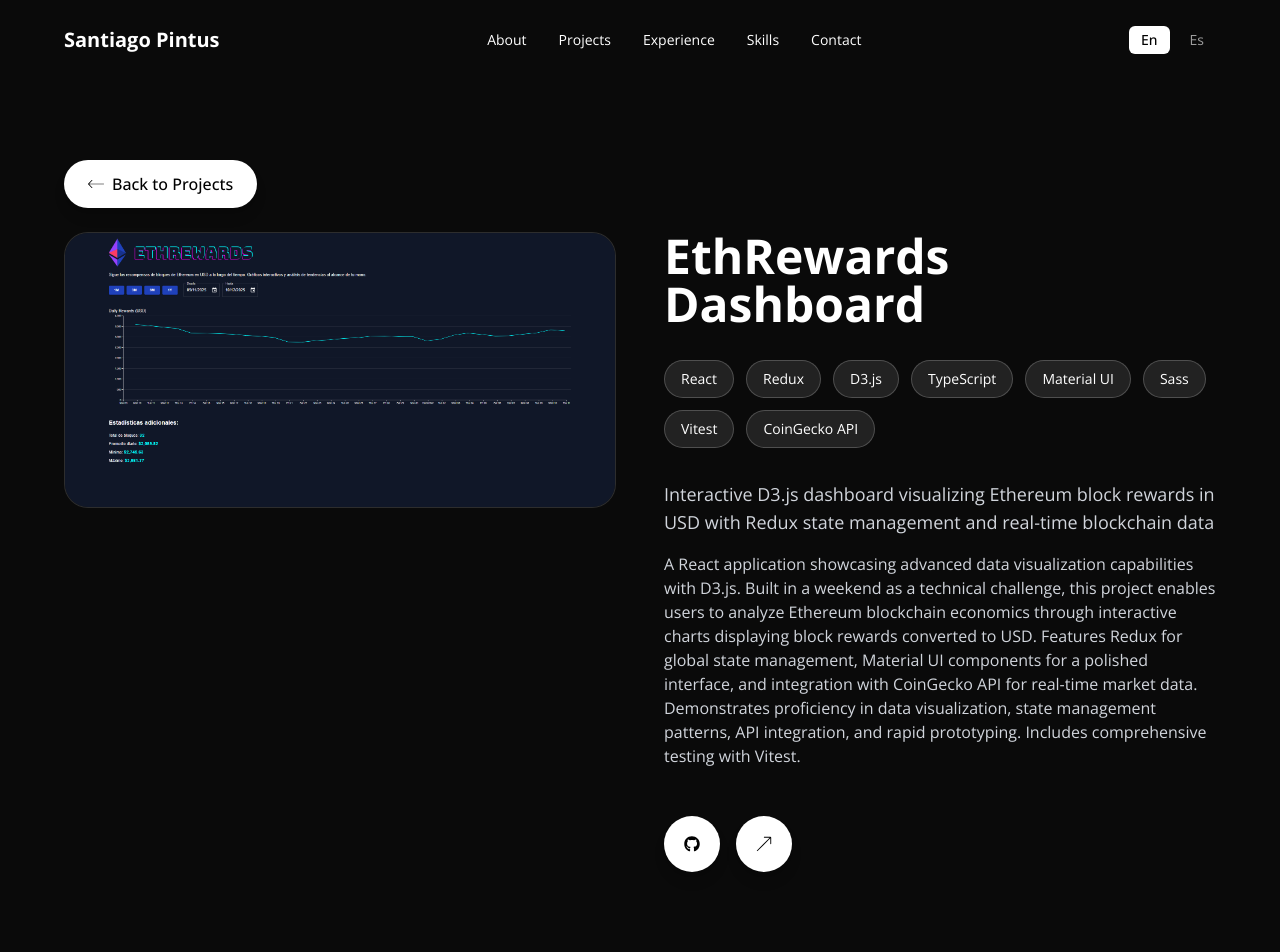
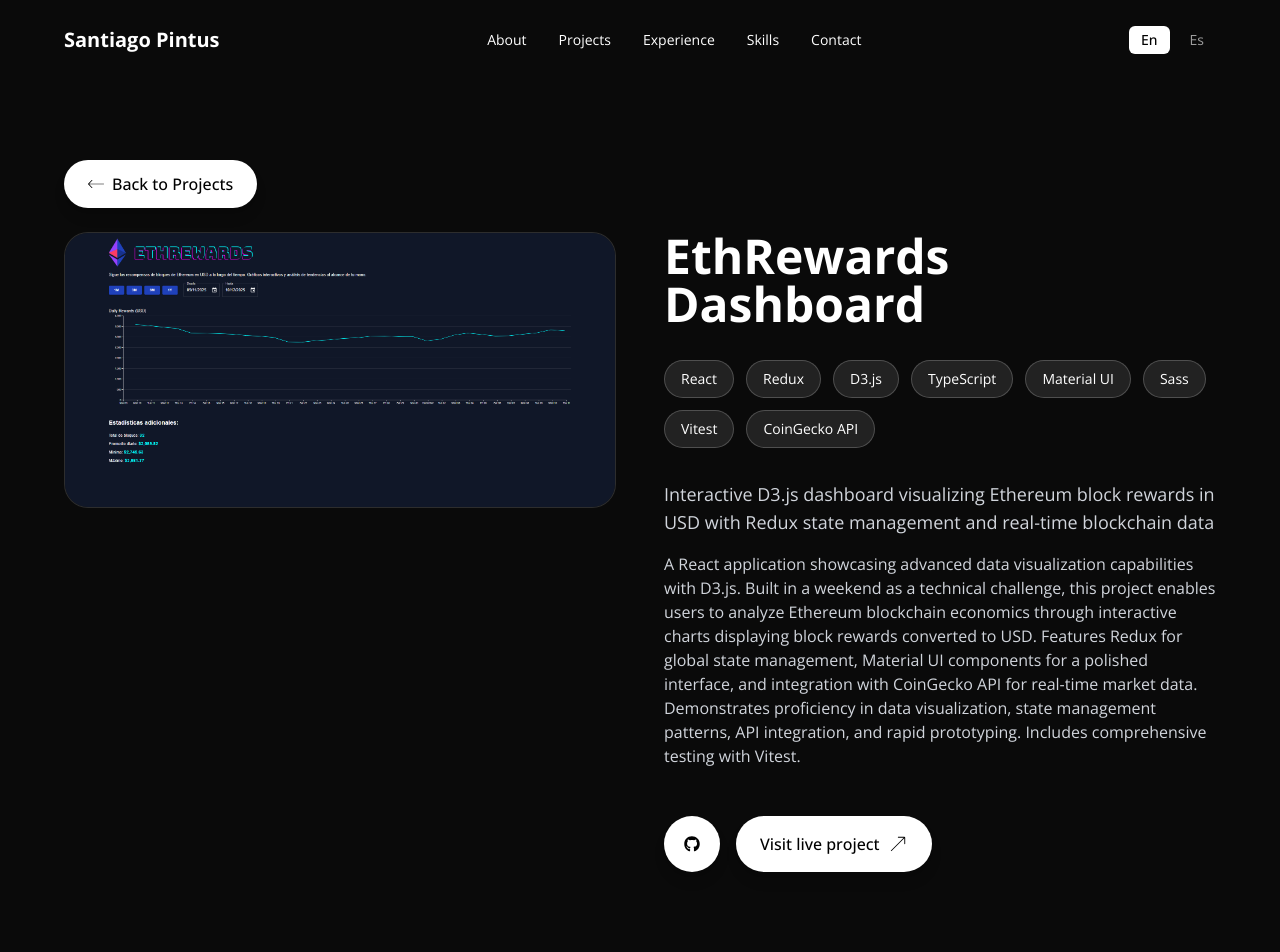
Before and after one commit to santiagopintus/santiagopintus-portfolio, a Next.js app: page /en/projects/ethrewards-redux-cra in a window 1280 px wide. Shown: the top 952 px of the page. Built offline with nearby package versions, Linux system fonts and the light colour scheme.

Commit message:
Small UX improvements to project details

```diff
--- a/components/ProjectDetails.tsx
+++ b/components/ProjectDetails.tsx
@@ -96,9 +96,10 @@ export default function ProjectDetails({ project }: ProjectDetailsProps) {
                   target="_blank"
                   rel="noopener noreferrer"
                   aria-label={tProject('visitLiveVersion', { projectTitle: project.title })}
-                  className="group flex items-center justify-center w-14 h-14 bg-white text-black hover:bg-white/90 rounded-full transition-all shadow-lg hover:shadow-xl"
+                  className="group flex items-center justify-between gap-2 w-fit h-14 bg-white text-black hover:bg-white/90 rounded-full transition-all shadow-lg hover:shadow-xl px-6 hover:gap-4"
                   title={tProject('visitLiveProject')}
                 >
+                  <span className="font-medium">{tProject('visitLiveProject')}</span>
                   <Arrow className="w-5 h-5 -rotate-45" />
                 </a>
               )}
```
